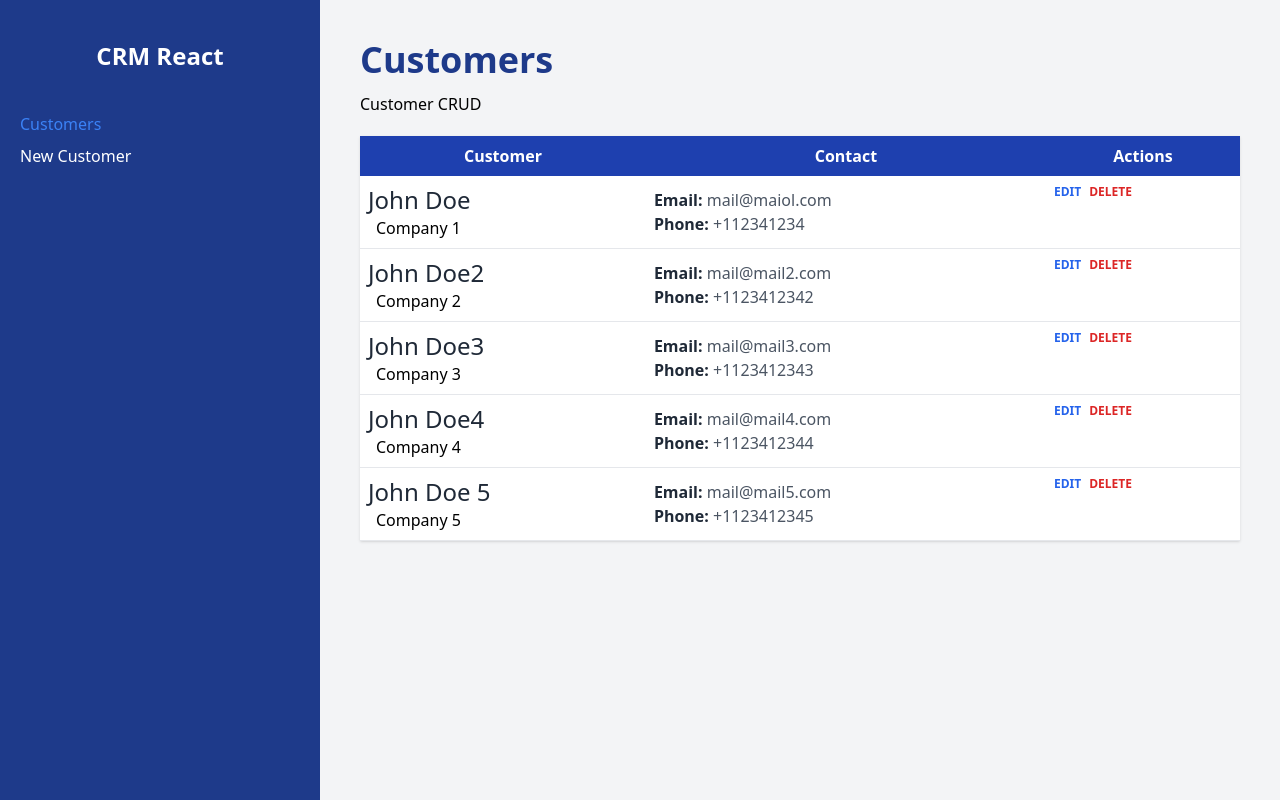
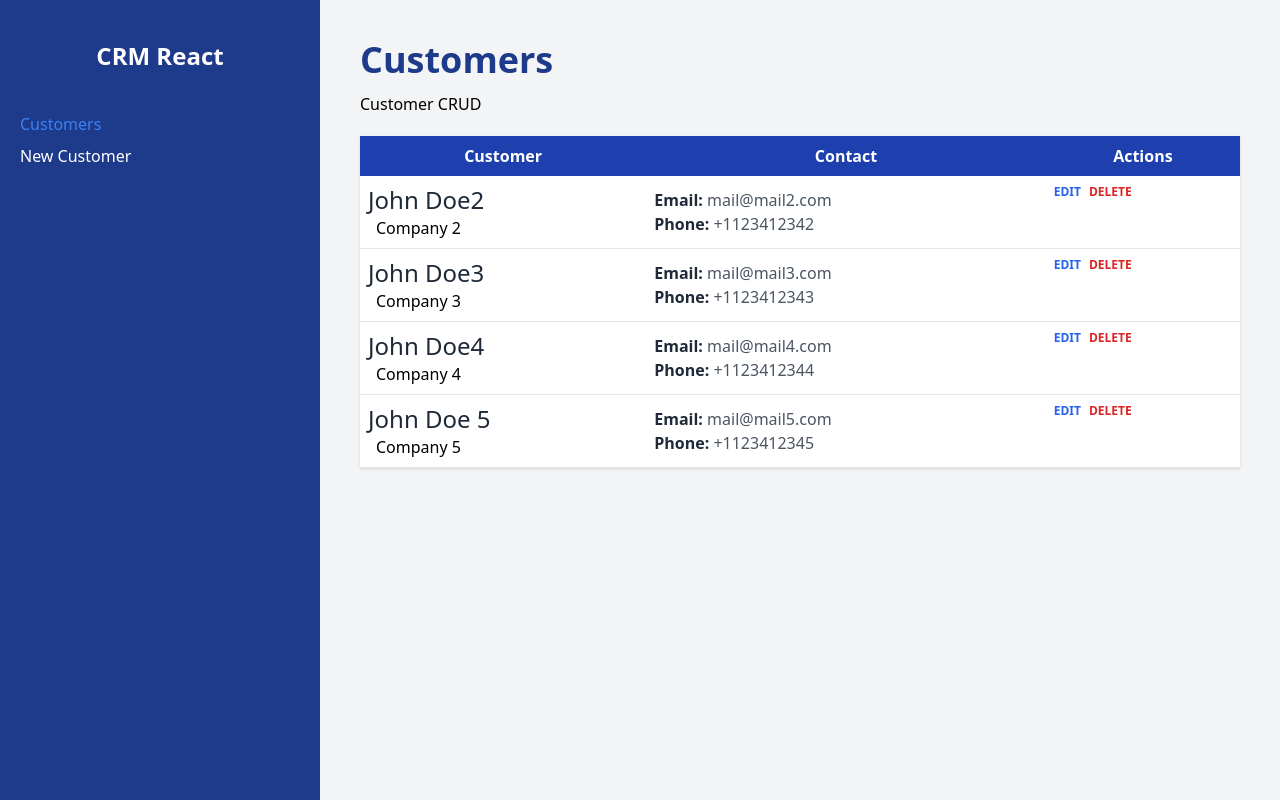
Before and after one commit to fribas84/react-router-crm, a React (Vite) app: page / in a window 1280 px wide. Built offline with nearby package versions, Linux system fonts and the light colour scheme; data requests are answered from the project's data file.

Commit message:
using json-server to mimic a rest API

```diff
--- /dev/null
+++ b/db.json
@@ -0,0 +1,32 @@
+{
+    "customers": [
+        {
+            "name": "John Doe2",
+            "company": "Company 2",
+            "email": "mail@mail2.com",
+            "phone": "+1123412342",
+            "id": 2
+        },
+        {
+            "name": "John Doe3",
+            "company": "Company 3",
+            "email": "mail@mail3.com",
+            "phone": "+1123412343",
+            "id": 3
+        },
+        {
+            "name": "John Doe4",
+            "company": "Company 4",
+            "email": "mail@mail4.com",
+            "phone": "+1123412344",
+            "id": 4
+        },
+        {
+            "name": "John Doe 5",
+            "company": "Company 5",
+            "email": "mail@mail5.com",
+            "phone": "+1123412345",
+            "id": 5
+        }
+    ]
+}
--- /dev/null
+++ b/src/api/customers.jsx
@@ -0,0 +1,6 @@
+export const getCustomers = async () => {
+   const response = await fetch(import.meta.env.VITE_API_URL);
+   const result = await response.json();
+
+   return(result);
+}
--- a/src/pages/Index.jsx
+++ b/src/pages/Index.jsx
@@ -1,45 +1,10 @@
 import React from 'react';
 import { useLoaderData } from 'react-router-dom';
 import Customer from '../components/Customer';
+import { getCustomers } from '../api/customers';
 
 export const loader = ()=>{
-  const customers = [
-    {
-      "name": "John Doe",
-      "company": "Company 1",
-      "email": "mail@maiol.com",
-      "phone": "+112341234",
-      "id": 1
-    },
-    {
-      "name": "John Doe2",
-      "company": "Company 2",
-      "email": "mail@mail2.com",
-      "phone": "+1123412342",
-      "id": 2
-    },
-    {
-      "name": "John Doe3",
-      "company": "Company 3",
-      "email": "mail@mail3.com",
-      "phone": "+1123412343",
-      "id": 3
-    },
-    {
-      "name": "John Doe4",
-      "company": "Company 4",
-      "email": "mail@mail4.com",
-      "phone": "+1123412344",
-      "id": 4
-    },
-    {
-      "name": "John Doe 5",
-      "company": "Company 5",
-      "email": "mail@mail5.com",
-      "phone": "+1123412345",
-      "id": 5
-    }
- ]
+  const customers = getCustomers();
   return customers;
 }
 
```
Also changed, not shown: 1 other file (tests, documents, lock files or other folders).
